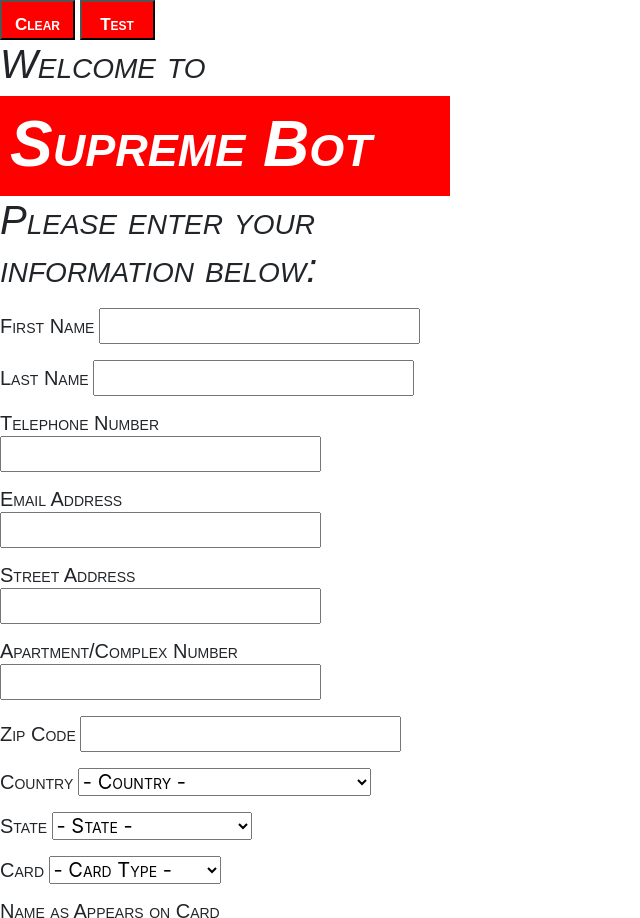
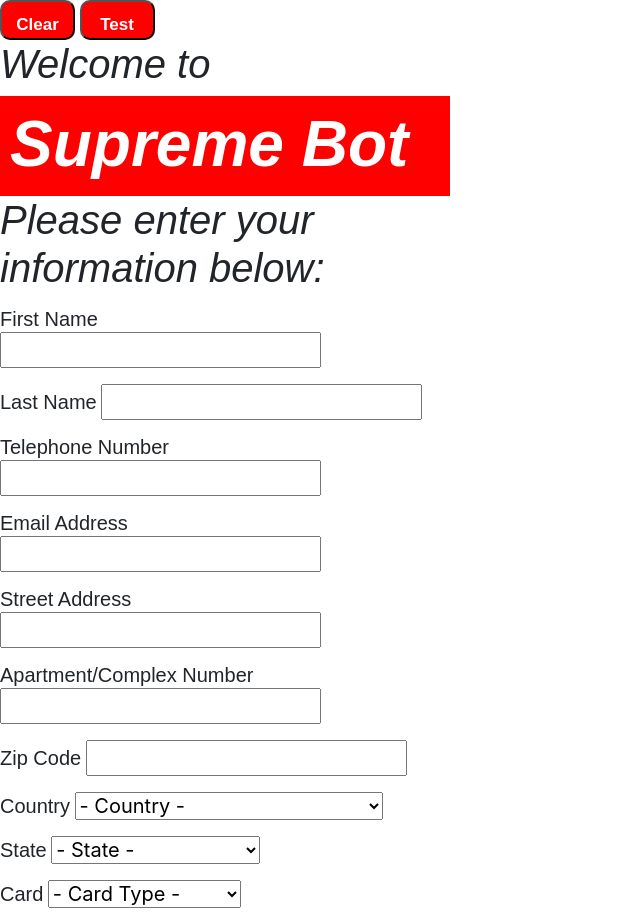
Before and after one commit to frankied003/SupremeBot, a website: page frontEnd/index.html in a window 1280 px wide. Shown: the top 918 px of the page, without its empty margins (0-640 px from the left). Drawn offline with nearby package versions, Linux system fonts and the light colour scheme.

Commit message:
Changed font and buttons

```diff
--- a/frontEnd/index.css
+++ b/frontEnd/index.css
@@ -11,16 +11,16 @@
 
 h1 { font-family: Arial, "Helvetica Neue", Helvetica, sans-serif;
     font-size: 15px;
-    font-style: italic; font-variant: small-caps; font-weight: 700; line-height: 39.6px; }
+    font-style: italic; font-variant: normal; font-weight: 700; line-height: 39.6px; }
 
 label, input, option, select { font-family: Arial, "Helvetica Neue", Helvetica, sans-serif;
     font-size: 20px !important;
-    font-style: normal; font-variant: small-caps; font-weight: normal; line-height: 3.6px; }
+    font-style: normal; font-variant: normal; font-weight: normal; line-height: 3.6px; }
 
 
 h3 { font-family: Arial, "Helvetica Neue", Helvetica, sans-serif;
     font-size: 400% !important;
-    font-style: italic; font-variant: small-caps; font-weight: bolder !important;
+    font-style: italic; font-variant: normal; font-weight: bolder !important;
     color: white;}
 
 
@@ -35,11 +35,12 @@
     width: 75px;
     height: 40px;
     padding: 10px;
+    border-radius: 10px !important;
     margin: 0;
     background-color: red;
     color:white;
     font-family: Arial, Helvetica, sans-serif !important;
     font-weight: bolder !important;
-    font-variant: small-caps;
+    font-variant: normal;
     font-size: 17px !important;
 }
```
